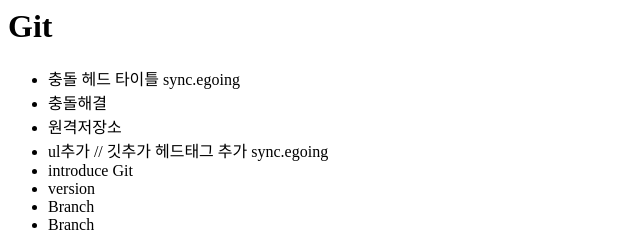
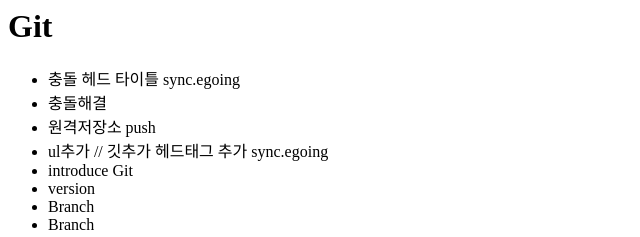
Before and after one commit to sblee1031/opentutorial, a plain HTML site: page index.html in a window 1280 px wide. Shown: the top 237 px of the page, 0-640 px from the left. Drawn offline with Linux system fonts and the light colour scheme.

Commit message:
push 추가

```diff
--- a/index.html
+++ b/index.html
@@ -10,7 +10,7 @@
         <ul>
             <li>충돌  헤드 타이틀 sync.egoing</li>
             <li>충돌해결</li>
-            <li>원격저장소</li>
+            <li>원격저장소 push</li>
             <li>ul추가 // 깃추가 헤드태그 추가 sync.egoing</li>
             <li>introduce Git</li>
             <li>version</li>
```
